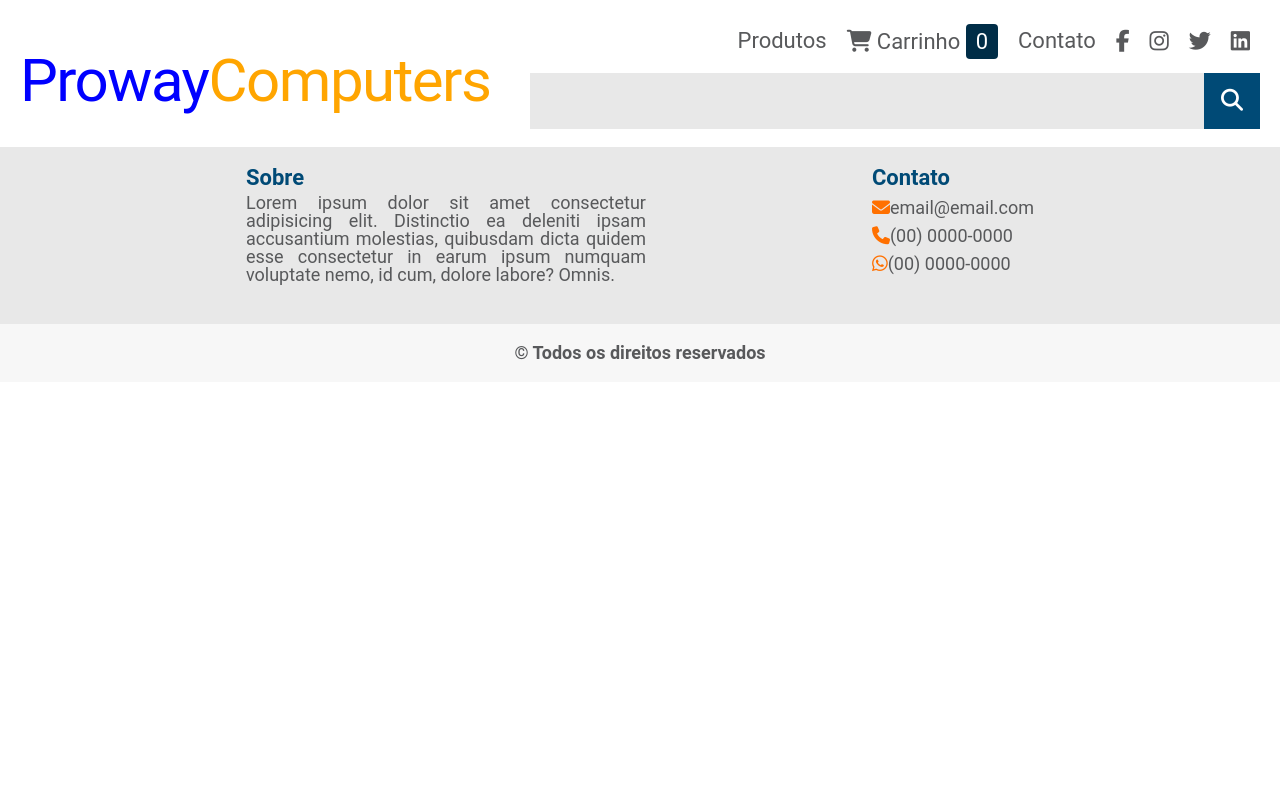
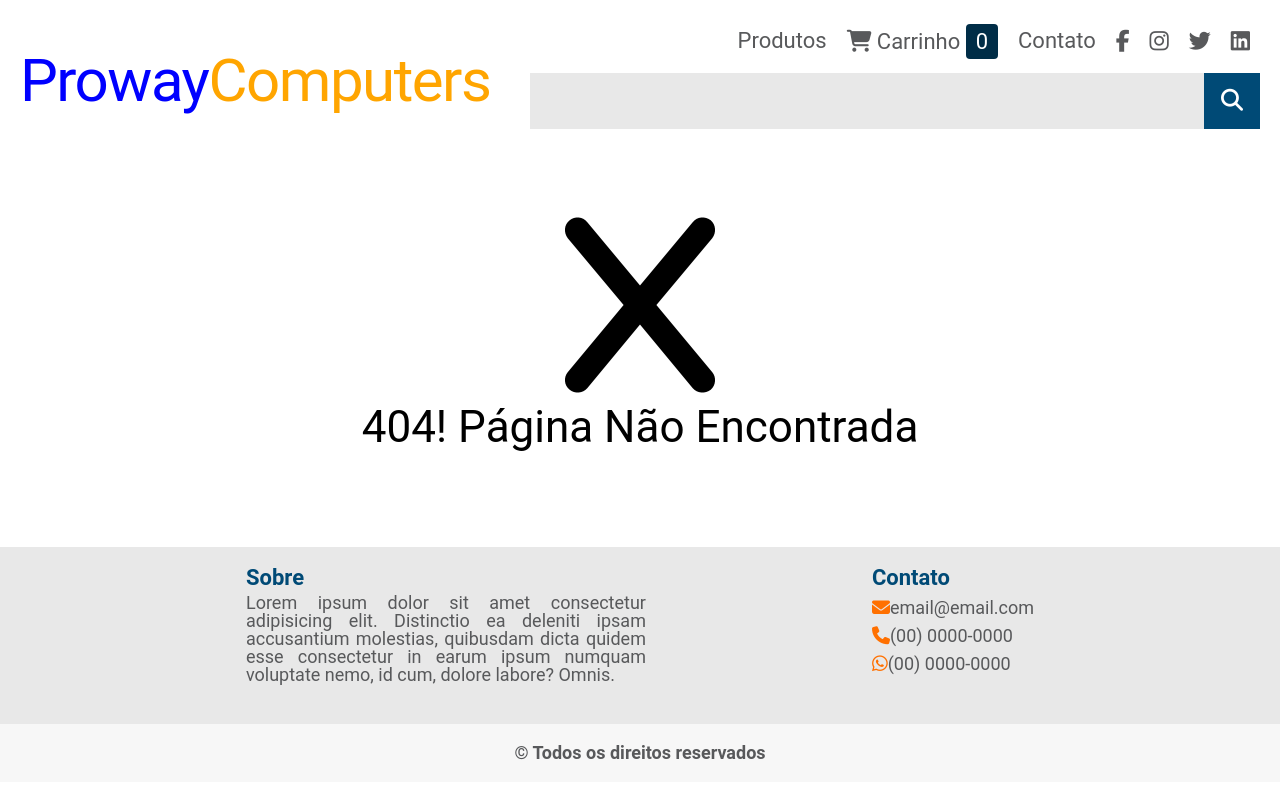
Before and after one commit to fhssouza/proway-computers, an Angular app: page /1 in a window 1280 px wide. Before the commit this address led to /. Built offline with nearby package versions, Linux system fonts and the light colour scheme.

Commit message:
Página Not found

```diff
--- a/src/app/app-routing.module.ts
+++ b/src/app/app-routing.module.ts
@@ -1,9 +1,11 @@
 import { NgModule } from '@angular/core';
 import { RouterModule, Routes } from '@angular/router';
+import { PaginaNaoEncontradaComponent } from './pagina-nao-encontrada/pagina-nao-encontrada.component';
 
 const routes: Routes = [
   { path: 'produtos', loadChildren: () => import('./produtos/produtos.module').then(m => m.ProdutosModule) },
   { path: "", redirectTo: "produtos", pathMatch: "full" },
+  { path: "**", component: PaginaNaoEncontradaComponent},
 ];
 
 @NgModule({
--- a/src/app/app.module.ts
+++ b/src/app/app.module.ts
@@ -5,12 +5,14 @@ import { AppRoutingModule } from './app-routing.module';
 import { AppComponent } from './app.component';
 import { HeaderComponent } from './header/header.component';
 import { FooterComponent } from './footer/footer.component';
+import { PaginaNaoEncontradaComponent } from './pagina-nao-encontrada/pagina-nao-encontrada.component';
 
 @NgModule({
   declarations: [
     AppComponent,
     HeaderComponent,
-    FooterComponent
+    FooterComponent,
+    PaginaNaoEncontradaComponent
   ],
   imports: [
     BrowserModule,
--- /dev/null
+++ b/src/app/pagina-nao-encontrada/pagina-nao-encontrada.component.css
@@ -0,0 +1,15 @@
+.container {
+    display: flex;
+    flex-flow: column nowrap;
+    justify-content: center;
+    align-items: center;
+    height: 400px;
+}
+
+.container i {
+    font-size: 200px;
+}
+
+.container h2 {
+    font-size: 44px;
+}
--- /dev/null
+++ b/src/app/pagina-nao-encontrada/pagina-nao-encontrada.component.html
@@ -0,0 +1,4 @@
+<section class="container">
+    <i class="fa-solid fa-x"></i>
+    <h2>404! Página Não Encontrada</h2>
+</section>
```
Also changed, not shown: src/app/pagina-nao-encontrada/pagina-nao-encontrada.component.ts (added, +10 -0 lines), 1 other file (tests, documents, lock files or other folders).
